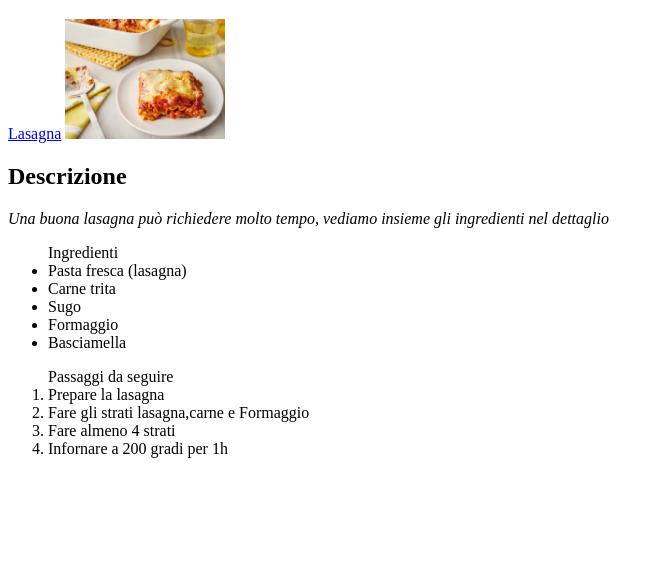
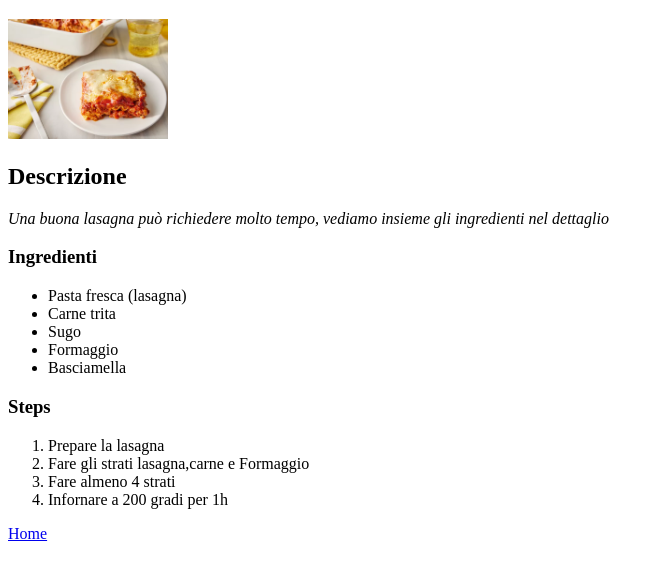
Before and after one commit to Cugaro/odin-recipes, a plain HTML site: page recipes/lasagna.html in a window 1280 px wide. Shown: the part 61-638 px from the top of the page, without its empty margins (0-664 px from the left). Drawn offline with Linux system fonts and the light colour scheme.

Commit message:
Error fix.

```diff
--- a/recipes/lasagna.html
+++ b/recipes/lasagna.html
@@ -2,18 +2,17 @@
 <html lang="it">
 <head>
     <meta charset="UTF-8">
-    <meta name="viewport" content="width=device-width, initial-scale=1.0">
     <title>Lasagna</title>
 </head>
 <body>
     <h1>Lasagna</h1>
-    <a href="../index.html">Lasagna</a>
     <img src="../images/lasagna.png" height="120" alt="ricetta lasagna">
     <h2>Descrizione</h2>
     <p><em>Una buona lasagna può richiedere molto tempo, vediamo insieme gli ingredienti nel dettaglio</em></p>
 
+    <h3>Ingredienti</h3>
 
-    <ul>Ingredienti
+    <ul>
         <li>Pasta fresca (lasagna)</li>
         <li>Carne trita</li>
         <li>Sugo</li>
@@ -21,13 +20,15 @@
         <li>Basciamella</li>
     </ul>
 
-    <ol>Passaggi da seguire
+    <h3>Steps</h3>
+
+    <ol>
         <li>Prepare la lasagna</li>
         <li>Fare gli strati lasagna,carne e Formaggio</li>
         <li>Fare almeno 4 strati</li>
         <li>Infornare a 200 gradi per 1h</li>
     </ol>
 
-
+    <a href="../index.html">Home</a>
 </body>
 </html>
```
Also changed, not shown: index.html (+4 -12 lines), recipes/gelato.html (+8 -4 lines), recipes/insalata.html (+7 -5 lines), recipes/pastaalforno.html (+9 -4 lines).
